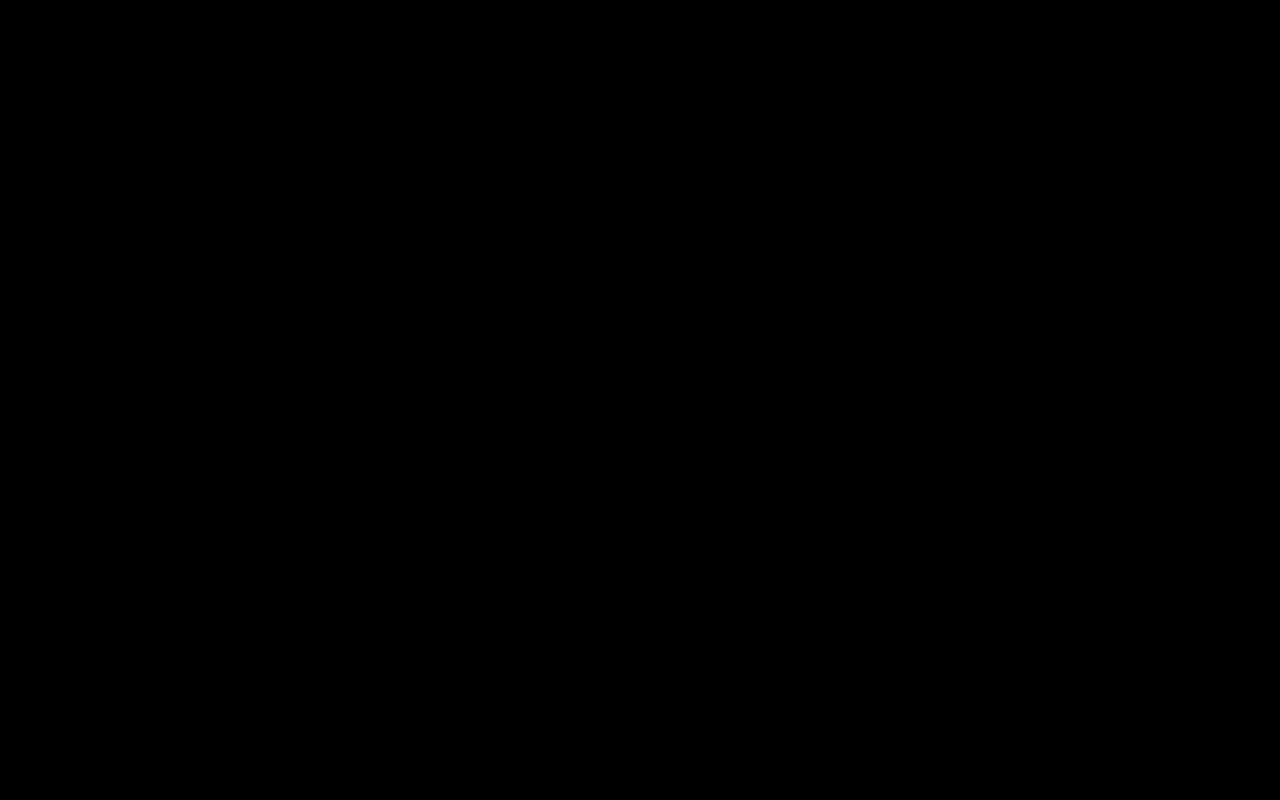
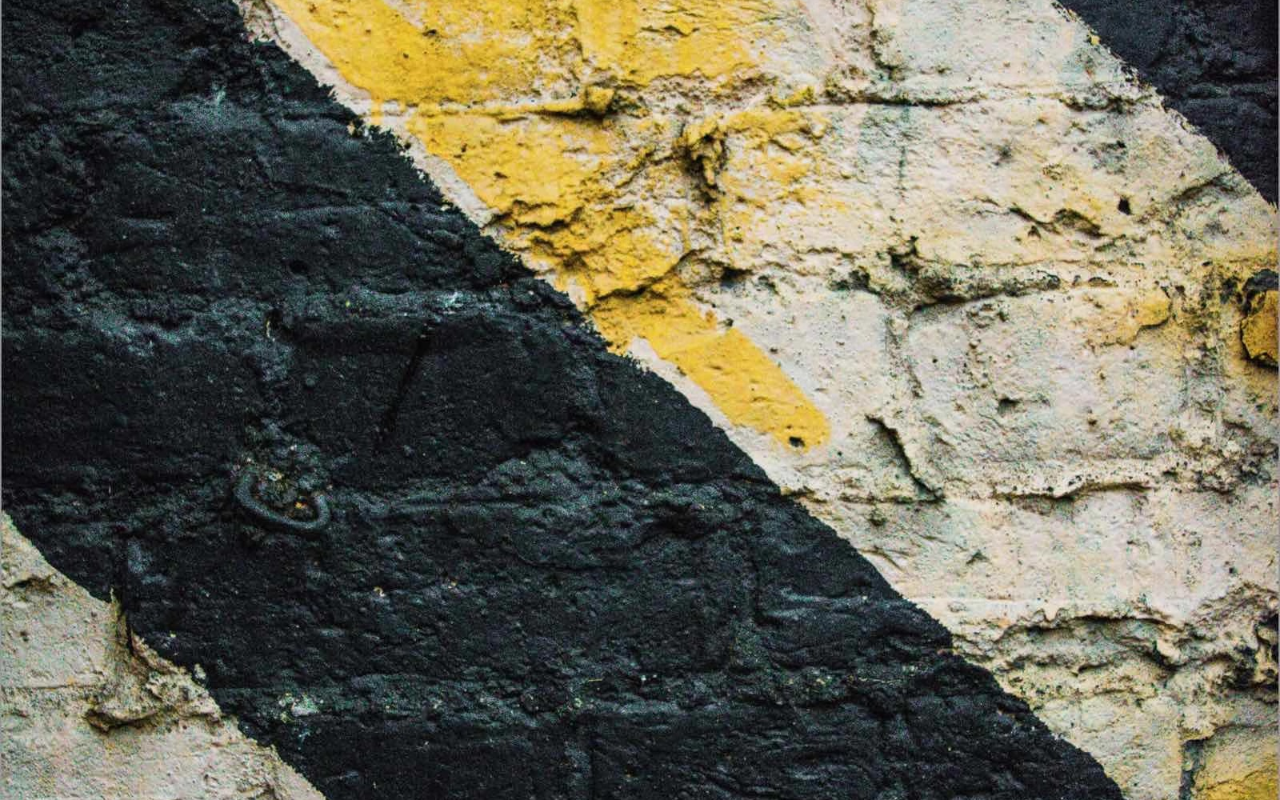
Before and after one commit to dqisme/danny-and-rebecca, a website built with webpack: page docs/index.html in a window 1280 px wide. Built offline with nearby package versions, Linux system fonts and the light colour scheme.

Commit message:
[dq] add background.

```diff
--- a/package.json
+++ b/package.json
@@ -18,6 +18,7 @@
   "homepage": "https://github.com/dqisme/danny-and-rebecca#readme",
   "devDependencies": {
     "css-loader": "3.1.0",
+    "file-loader": "4.1.0",
     "html-webpack-plugin": "3.2.0",
     "style-loader": "0.23.1",
     "webpack": "4.39.1",
--- a/src/index.css
+++ b/src/index.css
@@ -1,3 +1,6 @@
 html {
-    background: black;
+    background: url('./images/background.jpg') no-repeat center center;
+    background-size: cover;
+    height: 100%;
+    overflow: hidden;
 }
--- a/webpack.config.js
+++ b/webpack.config.js
@@ -17,6 +17,10 @@ module.exports = {
         test: /\.css$/i,
         use: ['style-loader', 'css-loader'],
       },
+      {
+        test: /\.(png|jpe?g|gif)$/,
+        use: 'file-loader',
+      },
     ],
   },
   devServer: {
```
Also changed, not shown: src/images/background.jpg (added), 1 other file.
